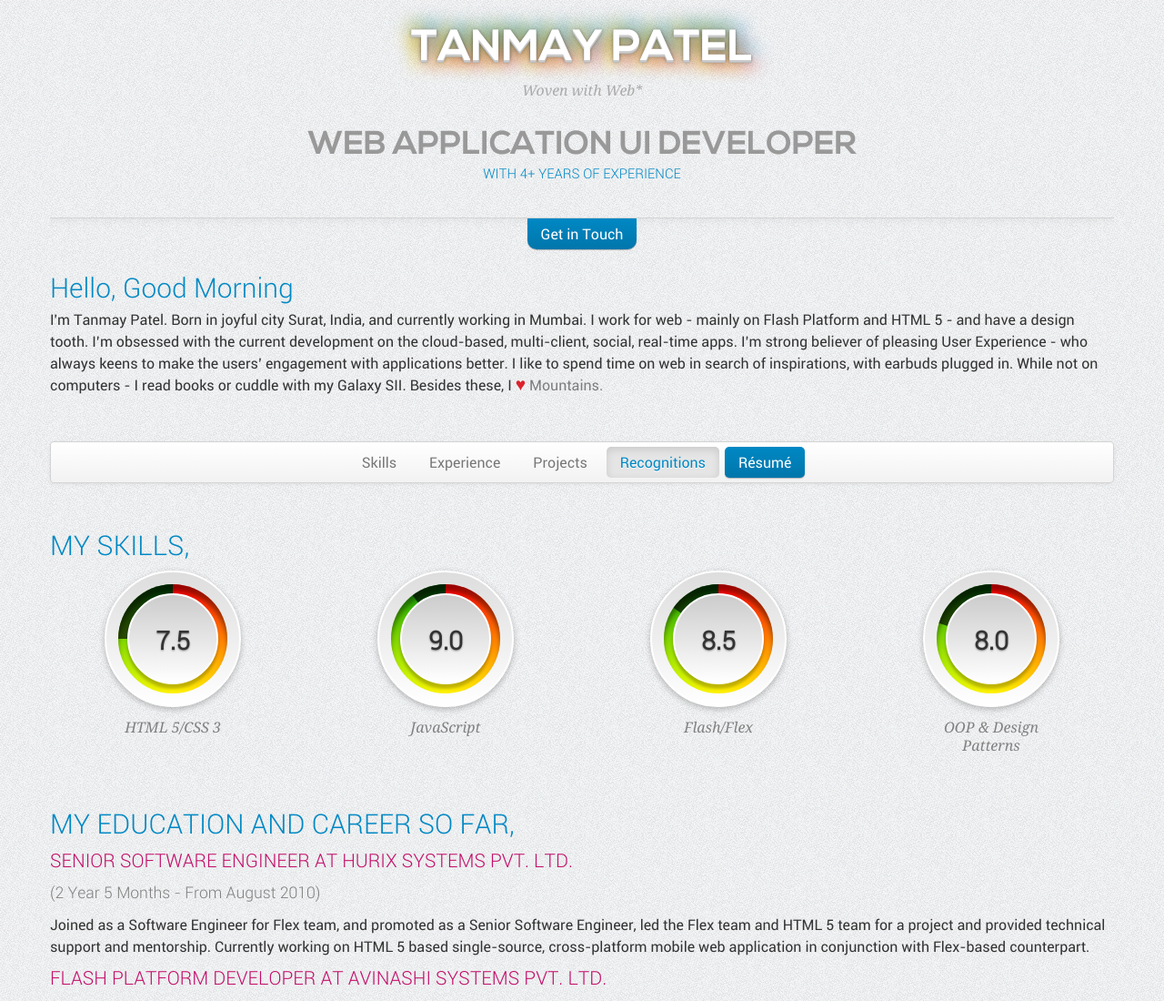
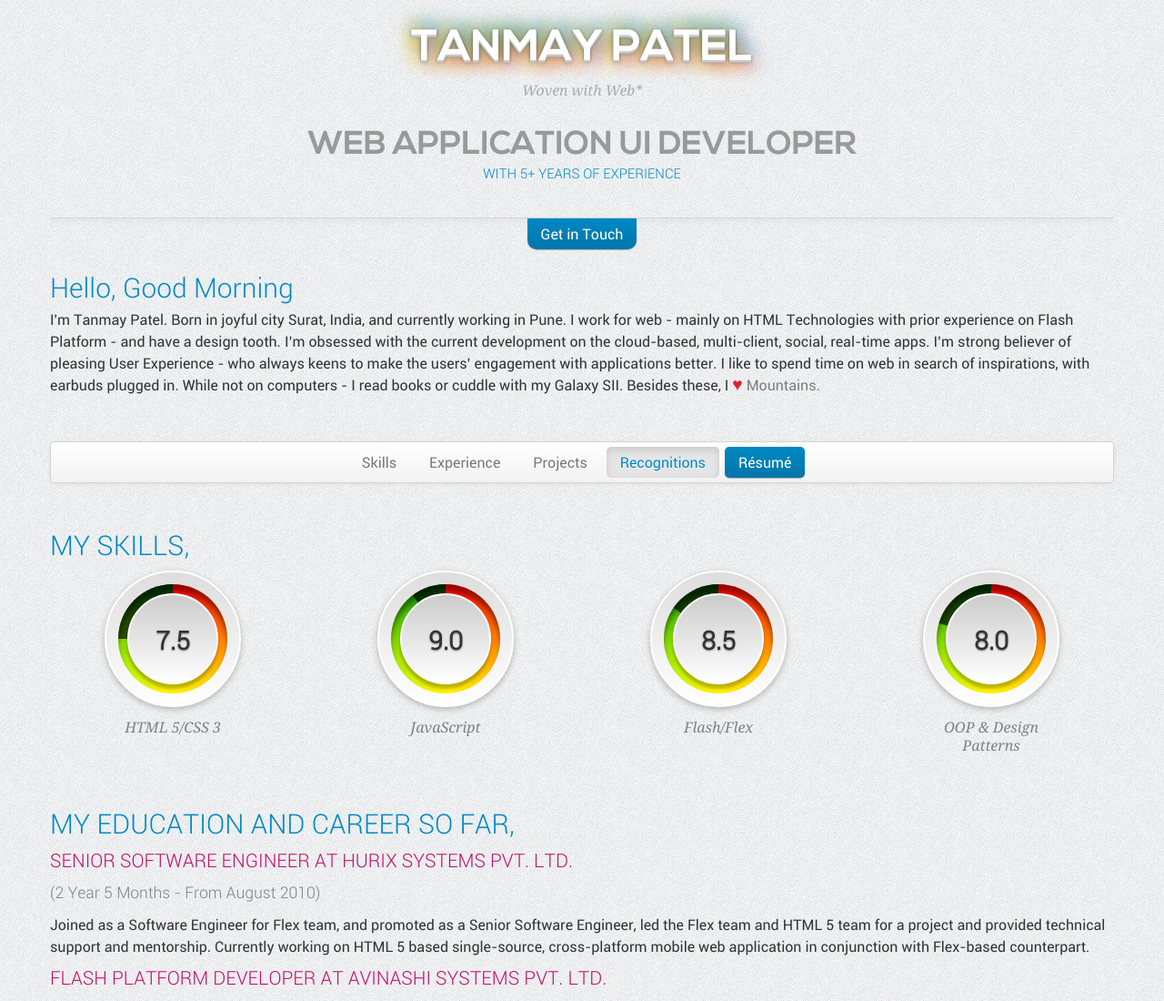
Before and after one commit to tanmaypatel/v2.tanmaypatel.com, a website: page index.html in a window 1280 px wide. Shown: the top 1100 px of the page at 91% size. Drawn offline with Linux system fonts and the light colour scheme.

Commit message:
Updated work experience and current working city!

```diff
--- a/index.html
+++ b/index.html
@@ -26,7 +26,7 @@
                 </div>
 
                 <div id="tagLineContainer" class="row-fluid">
-                    <h2 id="tagLine"><span class="primaryLine">Web Application UI Developer</span><span class="secondaryLine">with 4+ Years of Experience</span></h2>
+                    <h2 id="tagLine"><span class="primaryLine">Web Application UI Developer</span><span class="secondaryLine">with 5+ Years of Experience</span></h2>
                 </div>
 
                 <div id="cardContainer" class="row-fluid collapsed">
@@ -72,7 +72,7 @@
                 <div id="summaryWrapper" class="row-fluid">
                     <p>
                         <span id="greetings">Hellow, Good Morning!</span>
-                        <span>I'm Tanmay Patel. Born in joyful city Surat, India, and currently working in Mumbai. I work for web - mainly on Flash Platform and HTML 5 - and have a design tooth. I’m obsessed with the current development on the cloud-based, multi-client, social, real-time apps. I’m strong believer of pleasing User Experience - who always keens to make the users’ engagement with applications better. I like to spend time on web in search of inspirations, with earbuds plugged in. While not on computers - I read books or cuddle with my Galaxy SII.</span>
+                        <span>I'm Tanmay Patel. Born in joyful city Surat, India, and currently working in Pune. I work for web - mainly on HTML Technologies with prior experience on Flash Platform - and have a design tooth. I’m obsessed with the current development on the cloud-based, multi-client, social, real-time apps. I’m strong believer of pleasing User Experience - who always keens to make the users’ engagement with applications better. I like to spend time on web in search of inspirations, with earbuds plugged in. While not on computers - I read books or cuddle with my Galaxy SII.</span>
                         <span>Besides these, I <span class="heart">&hearts;</span> <span id="myLove">Internet.</span></span>
                     </p>
                 </div>
```
